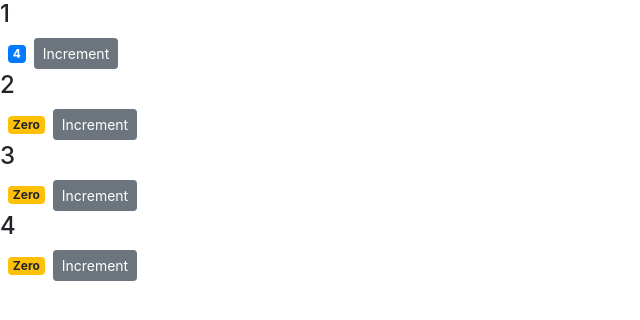
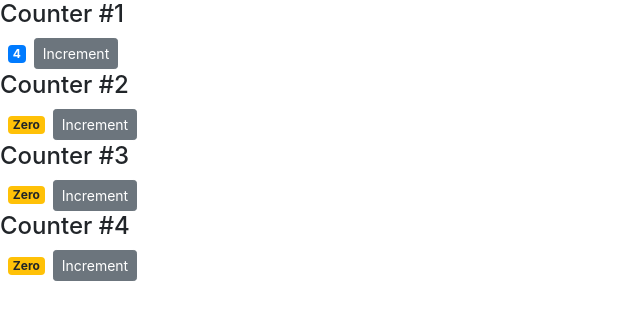
Before and after one commit to KyleFDowney/mosh-app-2, a React (Create React App) app: page / in a window 1280 px wide. Shown: the top 320 px of the page, without its empty margins (0-640 px from the left). Built offline with nearby package versions, Linux system fonts and the light colour scheme.

Commit message:
prepare for next tutorial
Minor changes to prepare for the next tutorial step.

```diff
--- a/src/components/counter.jsx
+++ b/src/components/counter.jsx
@@ -14,7 +14,7 @@
 
     return (
       <div>
-        <h4>{this.props.id}</h4>
+        <h4>Counter #{this.props.id}</h4>
         <span className={this.getBadgeClasses()}>{this.formatCount()}</span>
         <button
           onClick={this.handleIncrement}
--- a/src/components/counters.jsx
+++ b/src/components/counters.jsx
@@ -14,9 +14,7 @@
     return (
       <div>
         {this.state.counters.map(counter => (
-          <Counter key={counter.id} value={counter.value} id={counter.id}>
-            <h4>Counter #{counter.id}</h4>
-          </Counter>
+          <Counter key={counter.id} value={counter.value} id={counter.id} />
         ))}
       </div>
     );
```
